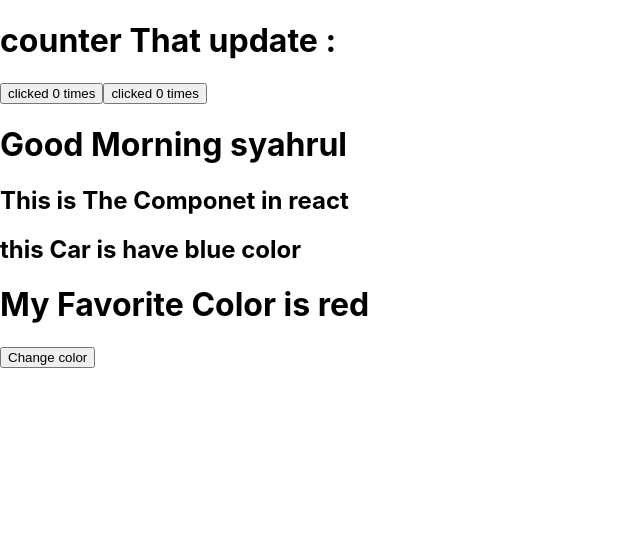
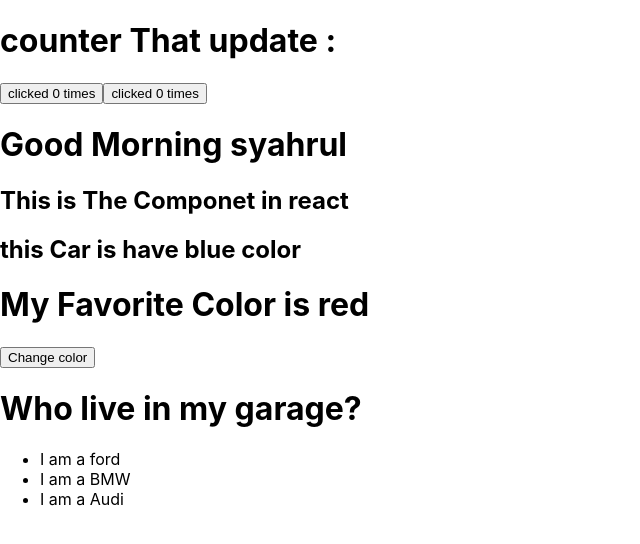
Before and after one commit to syahrulMub/LearnReactApp, a React (Create React App) app: page / in a window 1280 px wide. Shown: the top 544 px of the page, without its empty margins (0-640 px from the left). Built offline with nearby package versions, Linux system fonts and the light colour scheme.

Commit message:
list react

```diff
--- /dev/null
+++ b/src/ListCar.jsx
@@ -0,0 +1,25 @@
+import React from "react";
+
+function Car(props) {
+  return <li>I am a {props.brand}</li>;
+}
+
+function Garage() {
+  const cars = [
+    { id: 1, brand: "ford" },
+    { id: 2, brand: "BMW" },
+    { id: 3, brand: "Audi" },
+  ];
+  return (
+    <>
+      <h1>Who live in my garage?</h1>
+      <ul>
+        {cars.map((car) => (
+          <Car key={car.id} brand={car.brand} />
+        ))}
+      </ul>
+    </>
+  );
+}
+
+export default Garage;
--- a/src/index.js
+++ b/src/index.js
@@ -6,6 +6,7 @@ import Greeting from "./person";
 import ComponentReact from "./componentReact";
 import Car from "./Car";
 import ChangeColor from "./CangeColor";
+import Garage from "./ListCar";
 
 const root = ReactDOM.createRoot(document.getElementById("root"));
 root.render(
@@ -15,6 +16,7 @@ root.render(
     <ComponentReact />
     <Car color="blue" />
     <ChangeColor />
+    <Garage />
   </React.StrictMode>,
   document.getElementById("root")
 );
```
